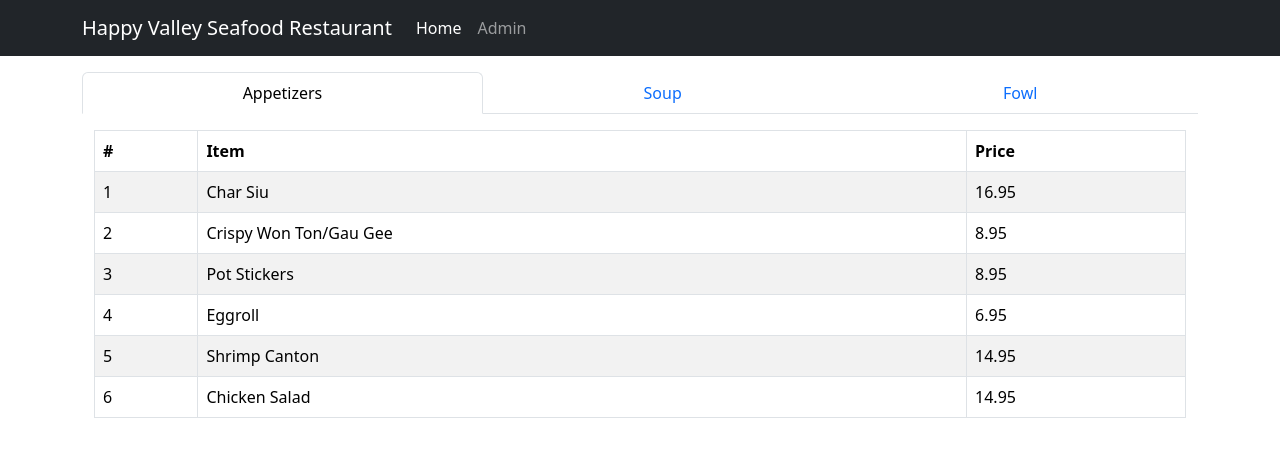
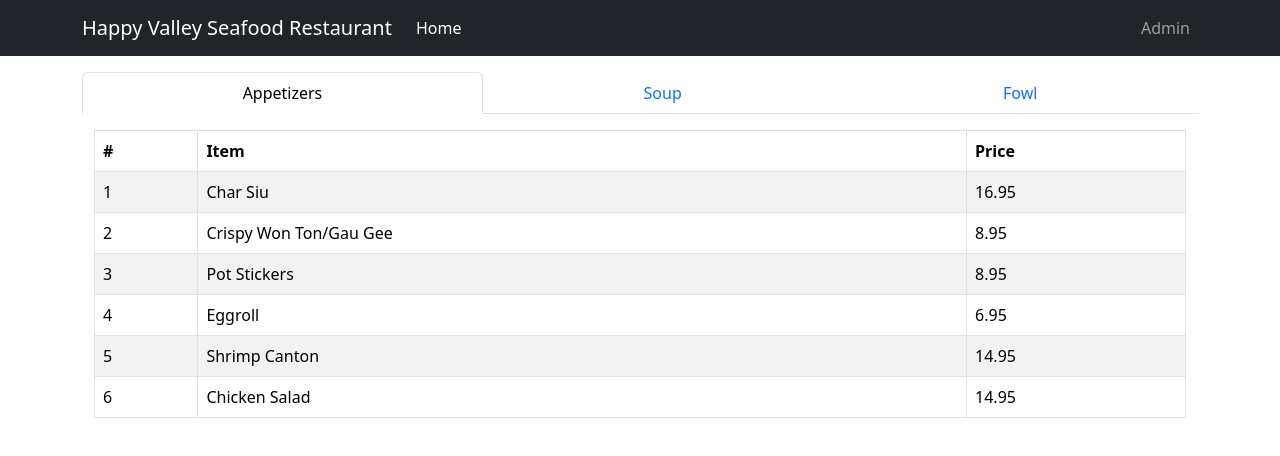
Before and after one commit to WayanLu/happyvalley-menu, a React (Create React App) app in the folder client/: page / in a window 1280 px wide. Shown: the top 456 px of the page. Built offline with nearby package versions, Linux system fonts and the light colour scheme.

Commit message:
moved admin tab to left side of navbar

```diff
--- a/client/src/components/navbar/navbar.jsx
+++ b/client/src/components/navbar/navbar.jsx
@@ -14,6 +14,8 @@ function CreateNavbar() {
             <Nav.Link as={Link} to="/" active={location.pathname === "/"}>
               Home
             </Nav.Link>
+          </Nav>
+          <Nav>
             <Nav.Link
               as={Link}
               to="/admin"
```
